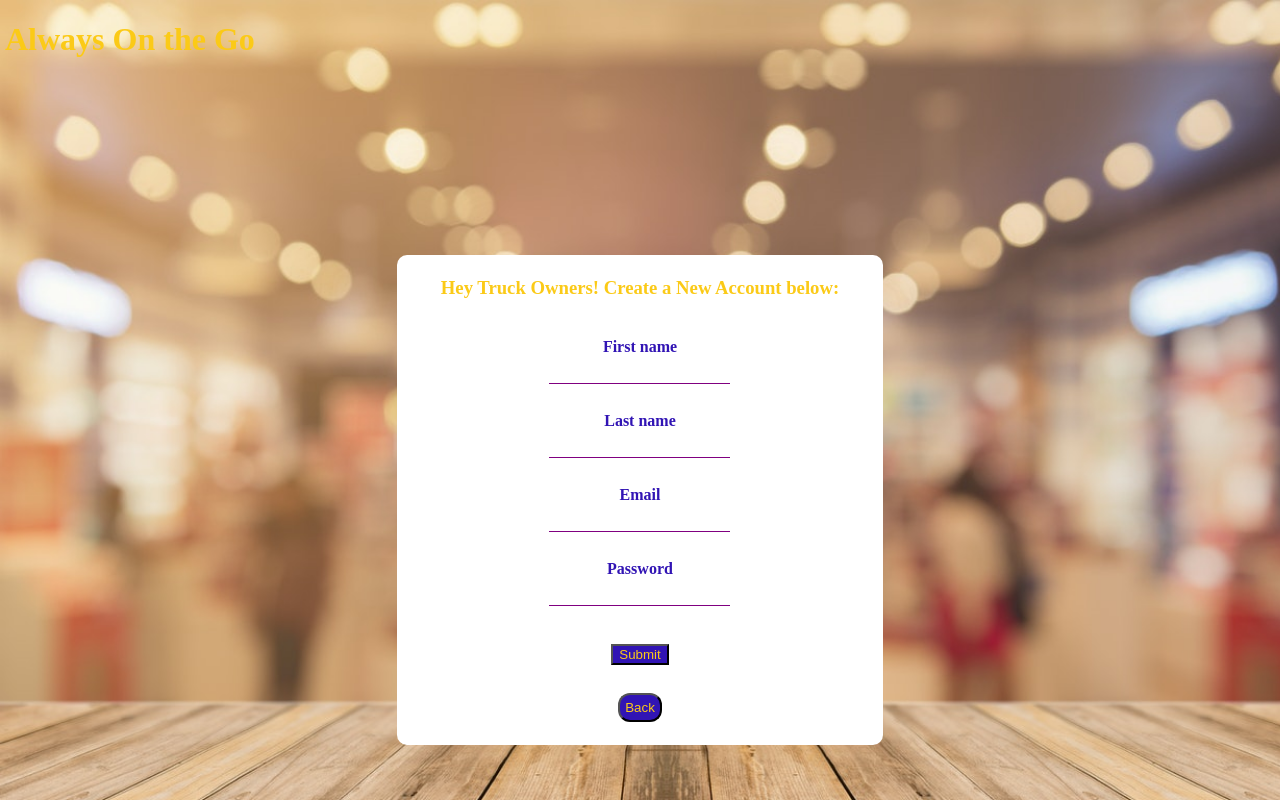
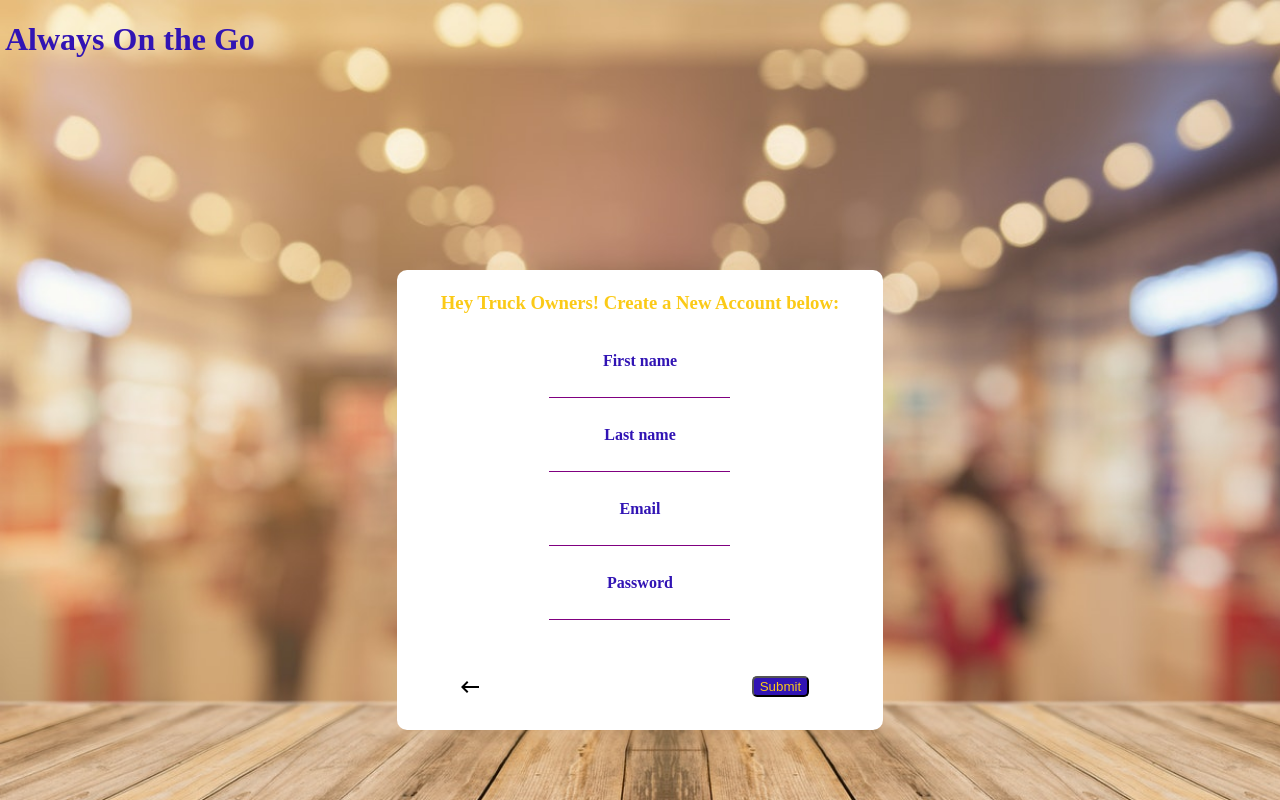
Before and after one commit to LmLutec/OntheGo-frontend, a React (Create React App) app: page /owner/new in a window 1280 px wide. Shown: the top 800 px of the page. Built offline with nearby package versions, Linux system fonts and the light colour scheme.

Commit message:
finished css features for new owner component

```diff
--- a/src/App.css
+++ b/src/App.css
@@ -23,7 +23,7 @@
   top: 0;
   left: 0;
   padding-left: 5px;
-  color: #fbca17;
+  color: #3114b4;
 }
 
 .App-header {
--- a/src/components/owners/OwnerInput.js
+++ b/src/components/owners/OwnerInput.js
@@ -115,10 +115,24 @@ class OwnerInput extends Component {
               required
             />
             <br />
-            <input type="submit" name="submit" />
           </form>
           <br />
-          <button onClick={this.goBack}>Back</button>
+          <div className="icons">
+            <svg
+              width="18"
+              height="12"
+              viewBox="0 0 18 12"
+              fill="none"
+              xmlns="http://www.w3.org/2000/svg"
+              onClick={this.goBack}
+            >
+              <path
+                d="M18 5H3.83L7.41 1.41L6 0L0 6L6 12L7.41 10.59L3.83 7H18V5Z"
+                fill="black"
+              />
+            </svg>
+            <input type="submit" name="submit" />
+          </div>
         </div>
       </div>
     );
--- a/src/styles/OwnerInput.css
+++ b/src/styles/OwnerInput.css
@@ -1,6 +1,30 @@
+.icons {
+  display: flex;
+  justify-content: space-between;
+  align-items: center;
+  align-content: flex-end;
+}
+
+input[type="submit"] {
+  border-radius: 5px;
+  cursor: pointer;
+}
+
+input[type="submit"]:hover {
+  transform: scale(1.2);
+}
+
 .new-owner {
   /* background-color: #f6edcc; */
   color: #3114b4;
   font-weight: bold;
   padding: 20px;
 }
+
+svg {
+  cursor: pointer;
+}
+
+svg:hover {
+  transform: scale(1.5);
+}
```
